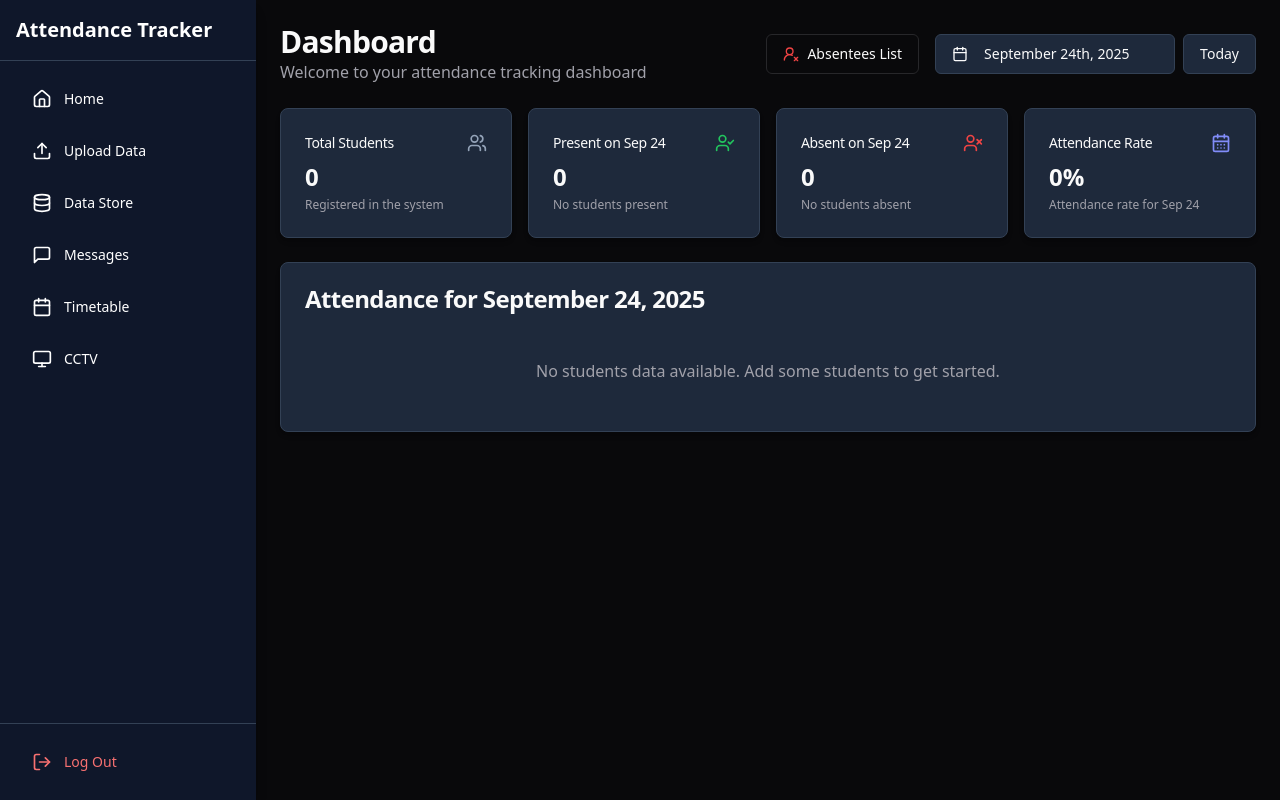
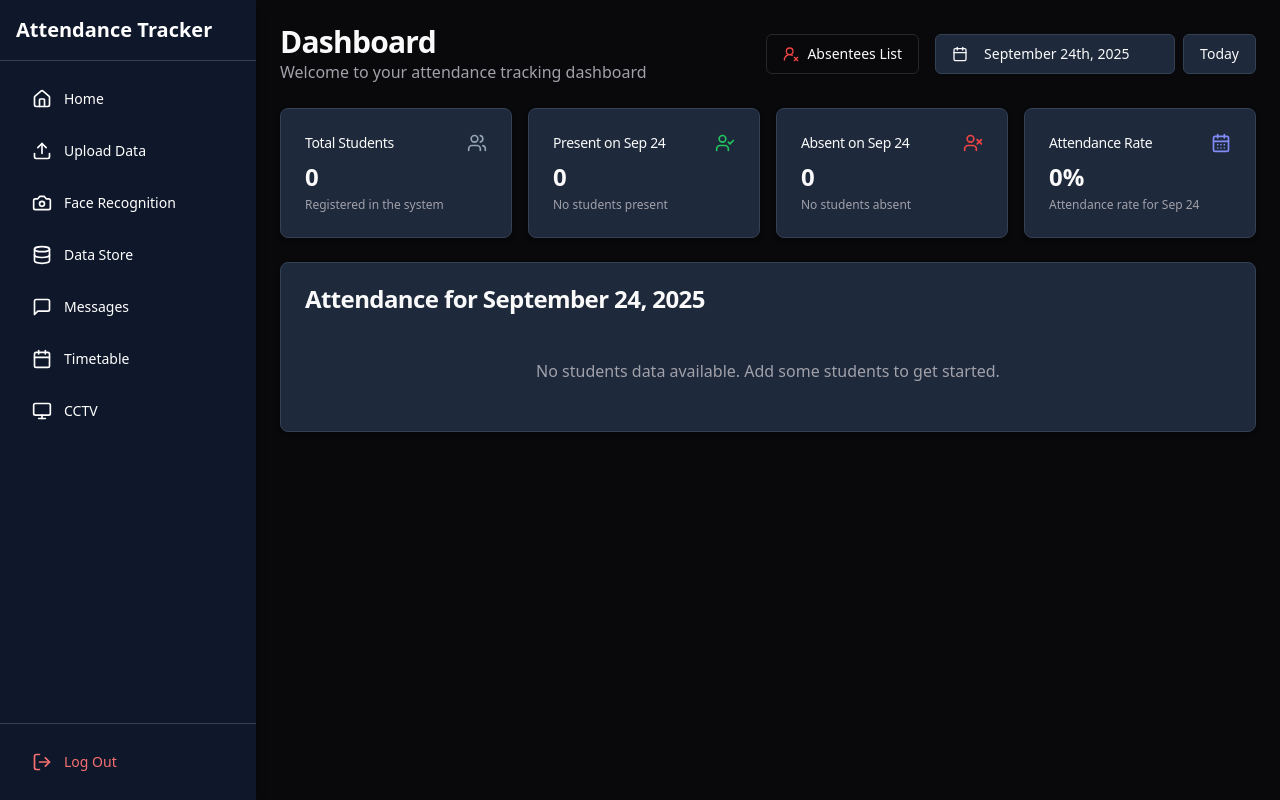
Before and after one commit to VENILSARODE/aura-attend-track, a React (Vite) app: page /dashboard in a window 1280 px wide. Built offline with nearby package versions, Linux system fonts and the light colour scheme; sample sign-in values are in the browser's storage.

Commit message:
Add Face Recognition Button

```diff
--- a/src/components/Sidebar.tsx
+++ b/src/components/Sidebar.tsx
@@ -11,6 +11,7 @@ export const Sidebar = () => {
   const menuItems = [
     { label: "Home", icon: Home, path: "/dashboard" },
     { label: "Upload Data", icon: Upload, path: "/upload-data" },
+    { label: "Face Recognition", icon: Camera, path: "/face-recognition" },
     { label: "Data Store", icon: Database, path: "/data-store" },
     { label: "Messages", icon: MessageSquare, path: "/messages" },
     { label: "Timetable", icon: Calendar, path: "/timetable" },
```
